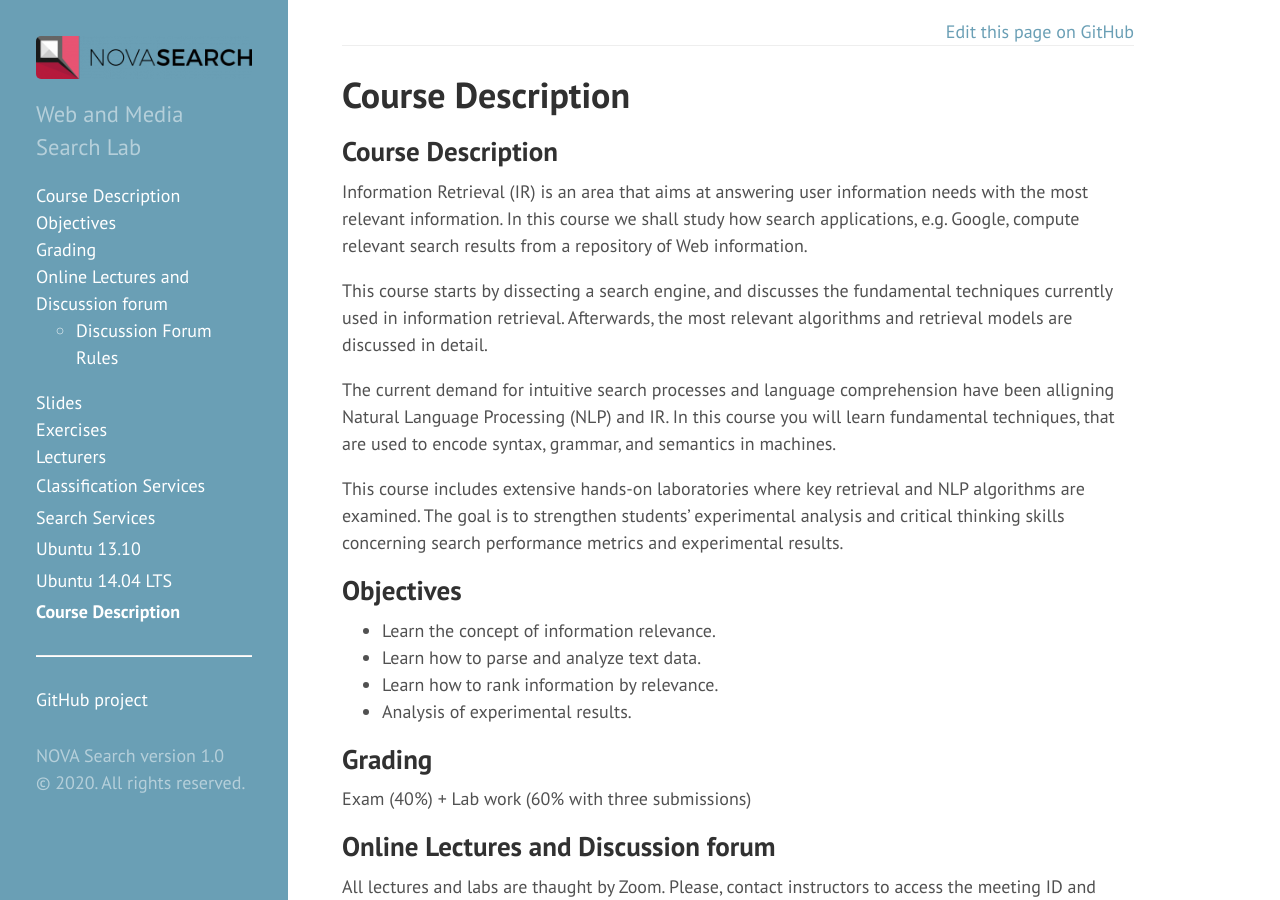
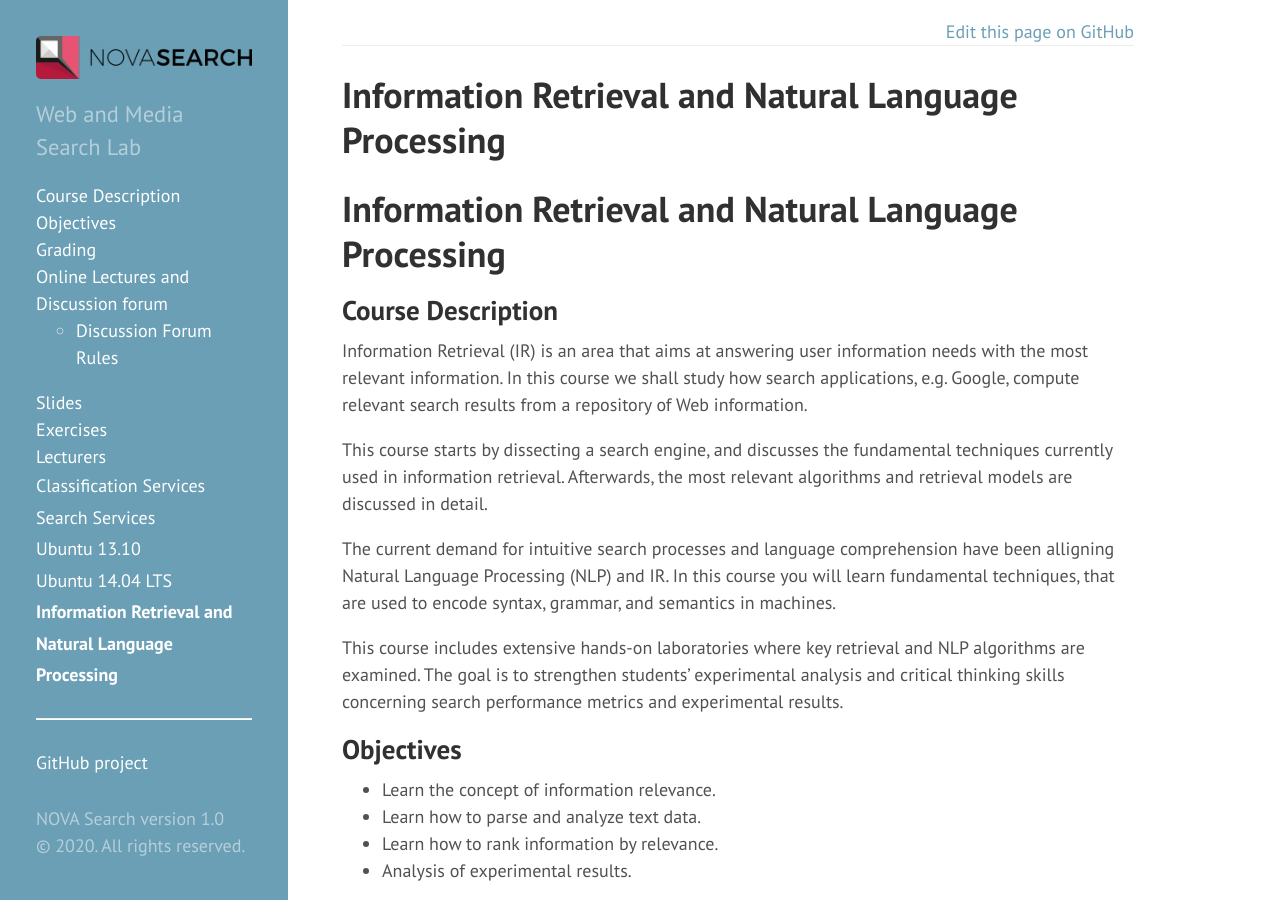
Before and after one commit to novasearch/wiki.novasearch.org, a Jekyll site: the page built from wiki/IR_NLP.md, in a window 1280 px wide and 900 px high. Built offline with Jekyll 4.4.1, drawn with Linux system fonts in a browser that asks for light colours; our own code applies the rules of GitHub Pages for plain Markdown files.

Commit message:
Update IR_NLP.md

```diff
--- a/wiki/IR_NLP.md
+++ b/wiki/IR_NLP.md
@@ -1,3 +1,4 @@
+# Information Retrieval and Natural Language Processing
 ## Course Description
 
 Information Retrieval (IR) is an area that aims at answering user information needs with the most relevant information. In this course we shall study how search applications, e.g. Google, compute relevant search results from a repository of Web information.
```
